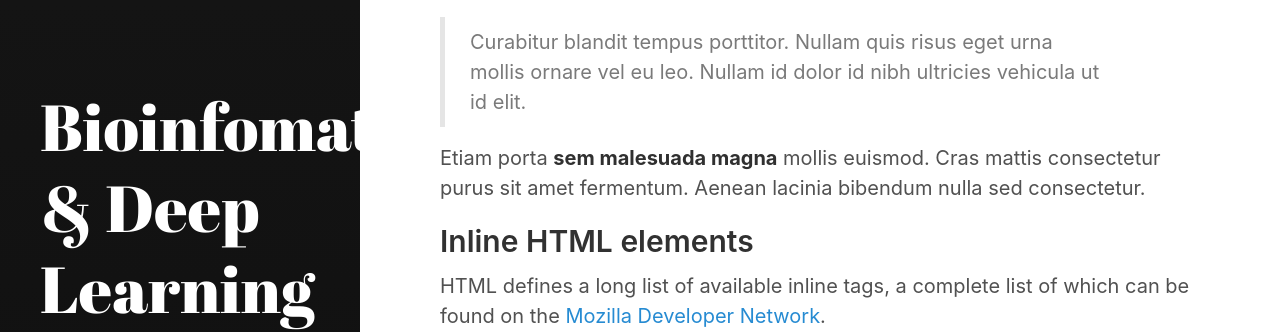
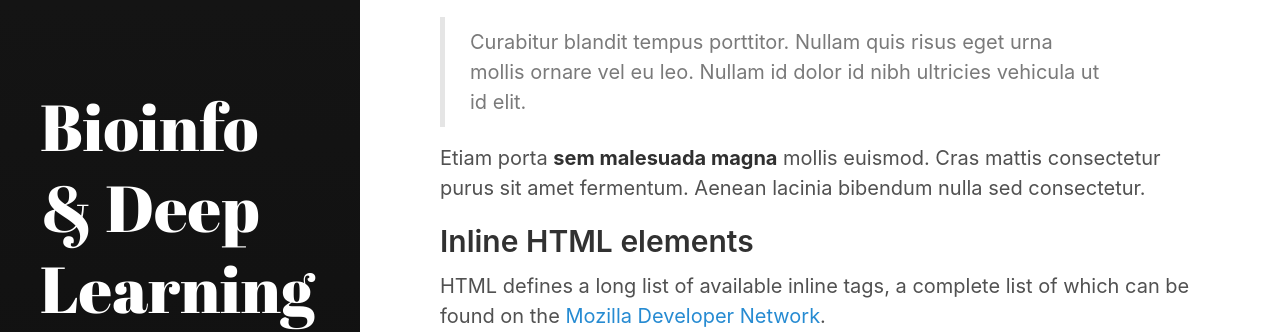
Before and after one commit to MyeongHaHwang/github.io, a Jekyll site: the page built from index.html, in a window 1280 px wide. Shown: the part 4178-4510 px from the top of the page. Built offline with Jekyll 4.4.1, drawn with Linux system fonts in a browser that asks for light colours; the list of posts is cut into pages by our own code.

Commit message:
Update _config.yml

```diff
--- a/_config.yml
+++ b/_config.yml
@@ -3,7 +3,7 @@ markdown:         kramdown
 highlighter:      rouge
 
 # Setup
-title:            Bioinfomatics & Deep Learning
+title:            Bioinfo & Deep Learning
 tagline:          'A Jekyll theme'
 description:      'I am <a href="https://sites.google.com/site/raphael900929/" target="_blank">Myeong-Ha Hwang</a> who want to be a Data-Scientist. The site of Lab is in <a href="http://bisyn.kaist.ac.kr" target="_blank">Here</a>'
 url:              https://myeonghahwang.github.io/
```
